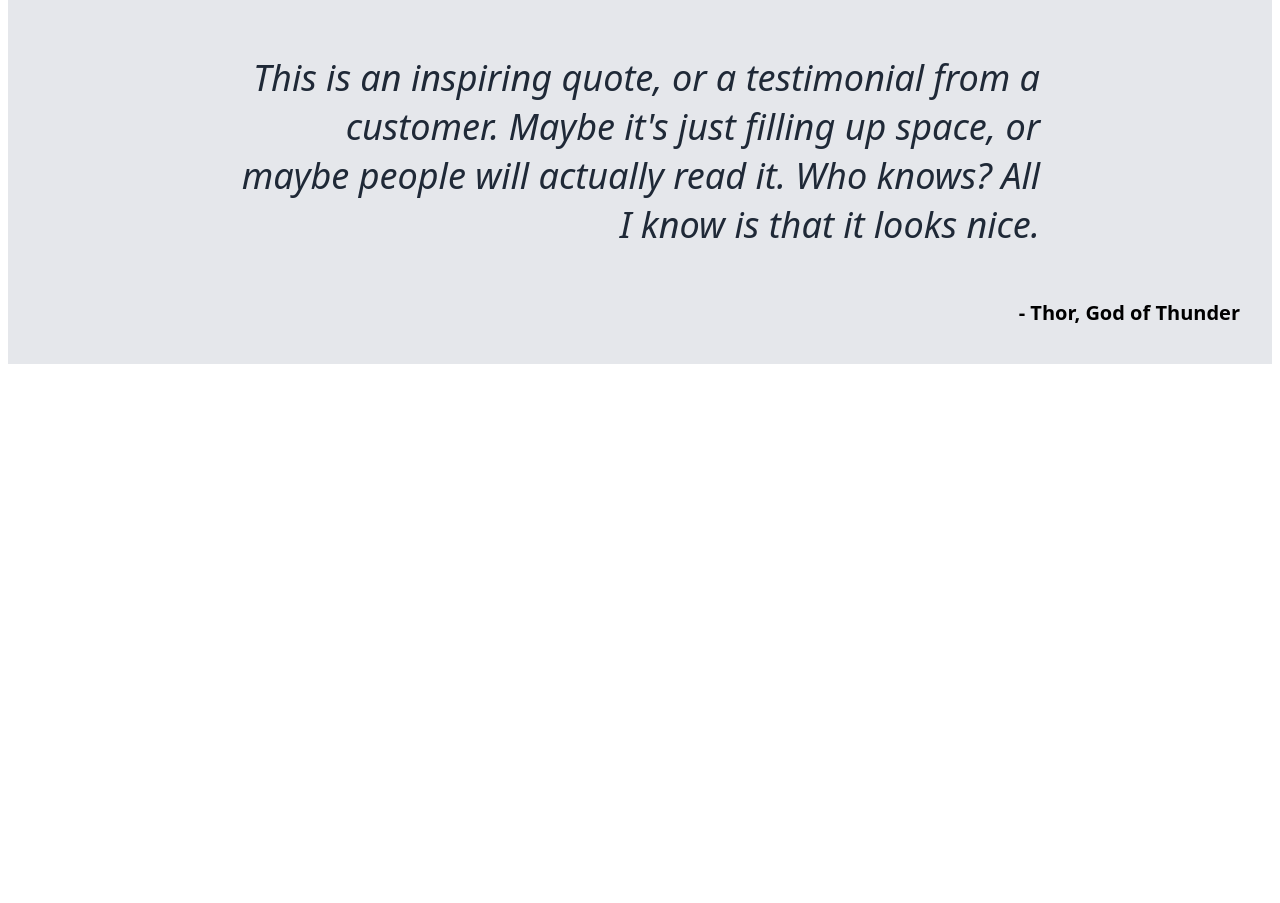
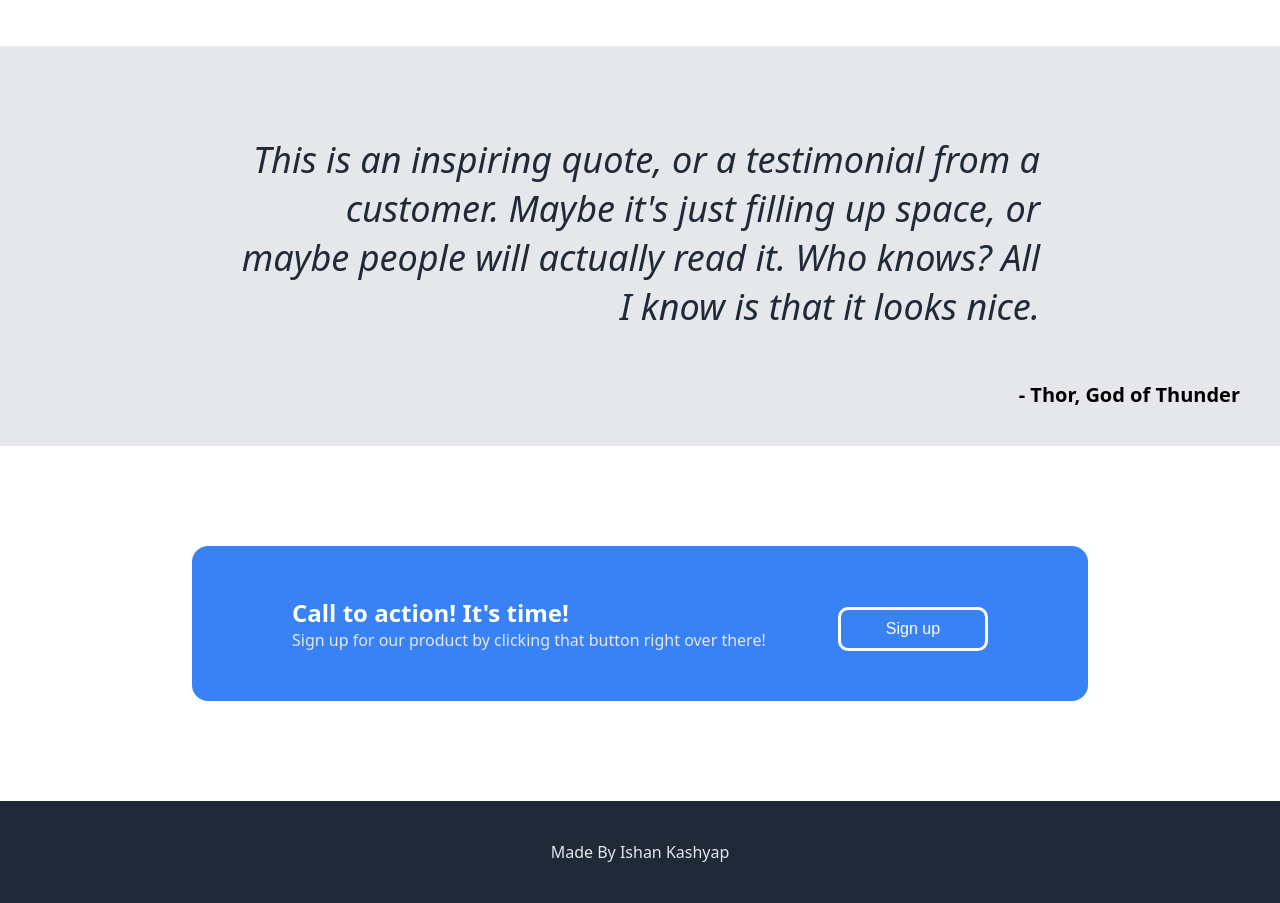
Before and after one commit to IshanKashyap03/landing-page, a plain HTML site: page index.html in a window 1280 px wide. Shown: the part 1126-2029 px from the top of the page. Before the commit the page ends 1498 px from the top, so only its background shows below. Drawn offline with Linux system fonts and the light colour scheme.

Commit message:
finished landing page

```diff
--- a/index.html
+++ b/index.html
@@ -63,5 +63,28 @@
         </div>
     </div>
 
+    <div class="fourth-section">
+        <div class="blue-box">
+            <div class="blue-wrapper">
+                <div class="blue-text-wrapper">
+                    <div class="call-to-action">
+                        Call to action! It's time!
+                    </div>
+                    <div class="sign-up-text">
+                        Sign up for our product by clicking that button right over there!
+                    </div>
+                </div>
+                <div class="sign-up-button">
+                    <button>Sign up</button>
+                </div>
+            </div>
+        </div>
+    </div>
+
+    <div class="footer">
+        <div class="footer-text">
+            Made By Ishan Kashyap
+        </div>
+    </div>
 </body>
 </html>
--- a/styles.css
+++ b/styles.css
@@ -1,5 +1,7 @@
 body{
     font-family: system-ui, -apple-system, BlinkMacSystemFont, 'Segoe UI', Roboto, Oxygen, Ubuntu, Cantarell, 'Open Sans', 'Helvetica Neue', sans-serif;
+    margin: 0;
+    width: 100%;
 }
 /* first section */
 .header{
@@ -94,13 +96,16 @@ button{
 
 /* second section */
 
+.second-section{
+    padding: 50px 0px 80px 0px;
+}
+
 .second-heading{
     display: flex;
     flex: 1;
     justify-content: center;
     font-size: 36px;
     font-weight: bolder;
-    margin-top: 40px;
     color: #1F2937;
 }
 
@@ -152,3 +157,67 @@ button{
     font-size: 20px;
     font-weight: bold;
 }
+
+
+
+/* fourth section */
+
+.fourth-section{
+    width: 100%;
+    display: flex;
+    justify-content: center;
+    align-items: center;
+    padding: 100px 0px;
+}
+
+.blue-box{
+    background-color: #3882F6;
+    border-radius: 16px;
+    width: 70%;
+    max-width: 1200px; /* Maximum width for larger screens */
+}
+
+.blue-wrapper{
+    display: flex;
+    gap: 24px;
+    justify-content: space-between;
+    align-items: center;
+    padding: 50px 100px;
+}
+
+.call-to-action,
+.sign-up-button{
+    color: white;
+}
+
+.call-to-action{
+    font-size: 24px;
+    font-weight: bold;
+}
+
+.sign-up-text{
+    color: #E5E7EB;
+}
+
+.sign-up-button{
+    color: white;
+}
+
+.sign-up-button button{
+    border: 3px solid white;
+    font-size: 16px;
+}
+
+/* footer */
+
+.footer{
+    background-color: #1F2937;
+    display: flex;
+    justify-content: center;
+    align-items: center;
+}
+
+.footer-text{
+    color:#E5E7EB;
+    padding: 40px;
+}
```
